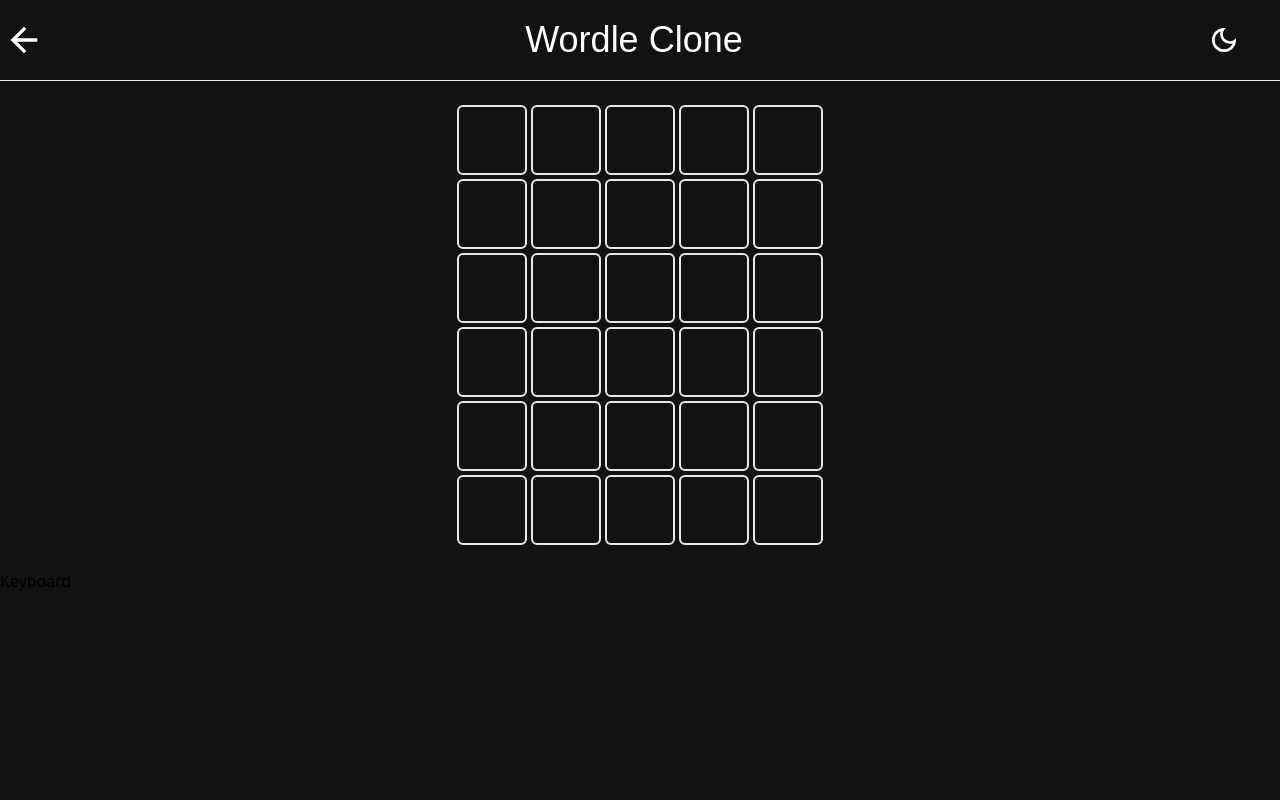
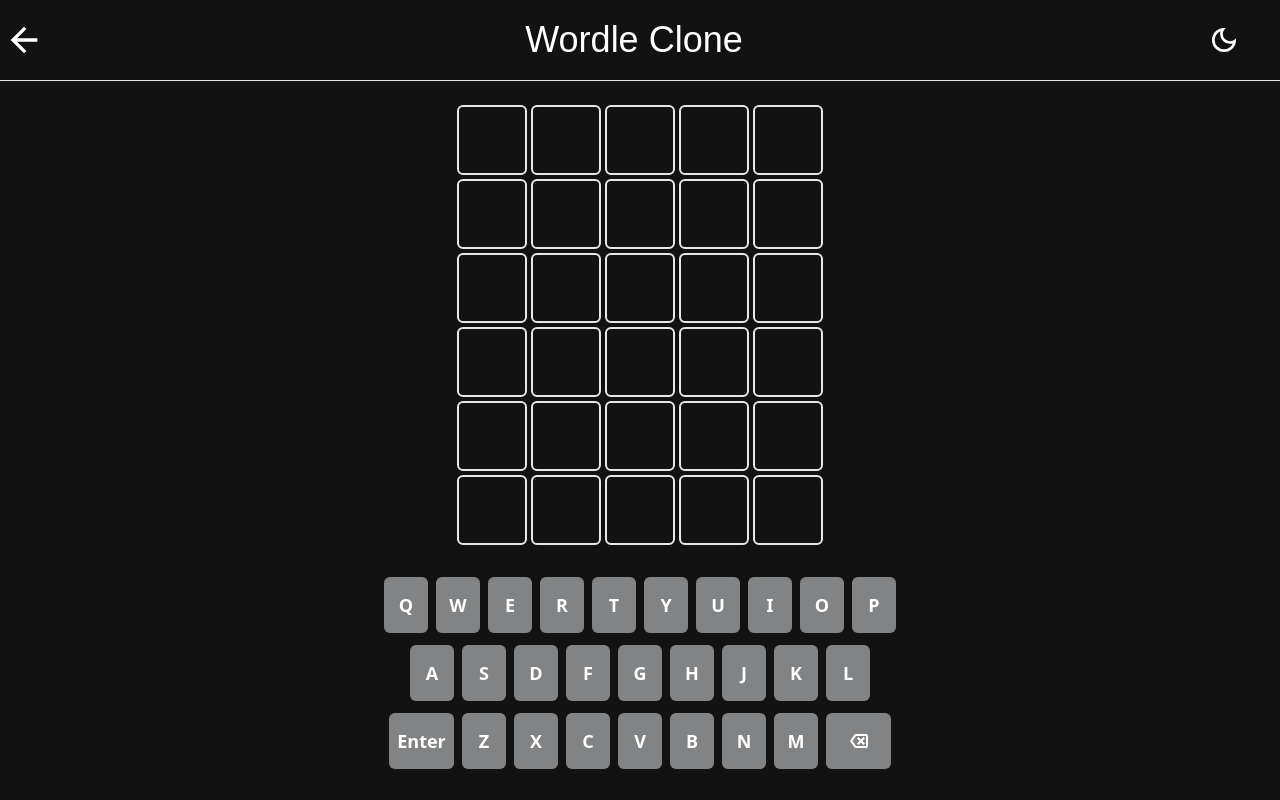
Before and after one commit to tomzvilla/wordle, a React (Vite) app: page / in a window 1280 px wide. Both pictures are taken after a click on the button "Play". Built offline with nearby package versions, Linux system fonts and the light colour scheme; a web font is replaced by a local one.

Commit message:
adding keyboard

```diff
--- /dev/null
+++ b/src/components/Key.tsx
@@ -0,0 +1,26 @@
+import React from 'react'
+import backspace from '../assets/img/backspace.svg'
+interface KeyProps {
+    letter: string,
+    big?: boolean
+}
+
+const Key:React.FC<KeyProps> = ({ letter, big }) => {
+  return (
+      !big ?
+      <button
+        className='w-[44px] h-[56px] m-1 text-lg bg-[#d3d6da] rounded-md cursor-pointer font-bold border-0 text-center flex items-center justify-center dark:text-white dark:bg-[#818384]'
+      >
+        { letter }
+      </button>
+      :
+      <button
+        className='w-[65px] h-[56px] m-1 text-lg bg-[#d3d6da] rounded-md cursor-pointer font-bold border-0 text-center flex items-center justify-center dark:text-white dark:bg-[#818384]'
+      >
+      { letter === 'Enter' ? letter : <img className='dark:invert' src={backspace}></img> }
+      </button>
+
+  )
+}
+
+export default Key
--- a/src/components/Keyboard.tsx
+++ b/src/components/Keyboard.tsx
@@ -1,6 +1,33 @@
+import Key from "./Key";
+
 const Keyboard = () => {
+
+  const set1 = ['Q', 'W', 'E', 'R', 'T', 'Y', 'U', 'I', 'O', 'P'];
+  const set2 = ['A', 'S', 'D', 'F', 'G', 'H', 'J', 'K', 'L'];
+  const set3 = ['Z', 'X', 'C', 'V', 'B', 'N', 'M'];
+
   return (
-    <div>Keyboard</div>
+    <div>
+      <div className="flex flex-row justify-center items-center m-1">
+        {set1.map((char, index) =>
+          <Key key={index} letter={char} />
+        )}
+      </div>
+      <div className="flex flex-row justify-center m-1">
+        {set2.map((char, index) =>
+          <Key key={index} letter={char} />
+        )}
+      </div>
+      <div className="flex flex-row justify-center m-1">
+        <Key big={true} letter="Enter" />
+        {set3.map((char, index) =>
+          <Key key={index} letter={char} />
+        )}
+        <Key big={true} letter="Backspace" />
+      </div>
+
+    </div>
+
   )
 }
 
```
Also changed, not shown: src/assets/img/backspace.svg (added).
